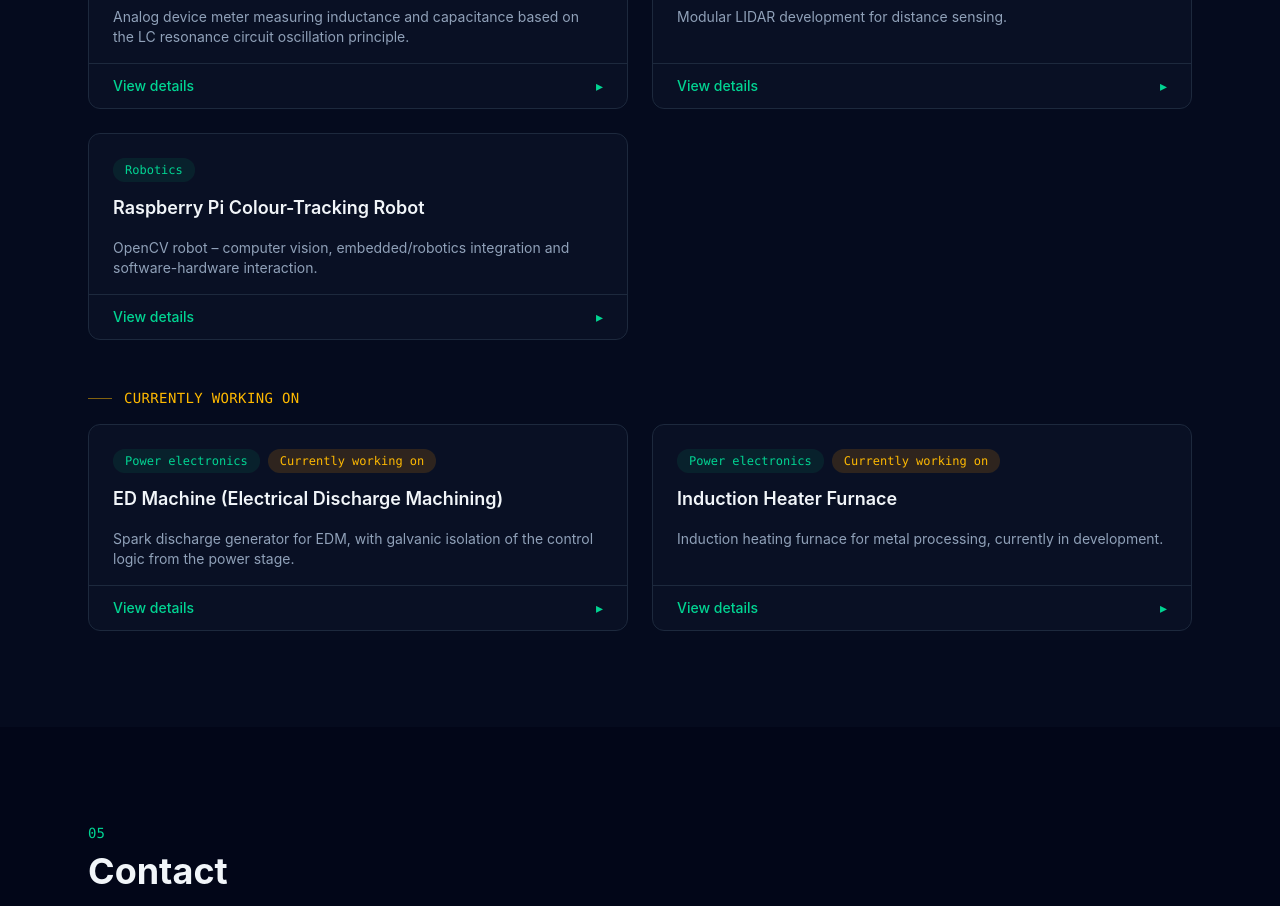
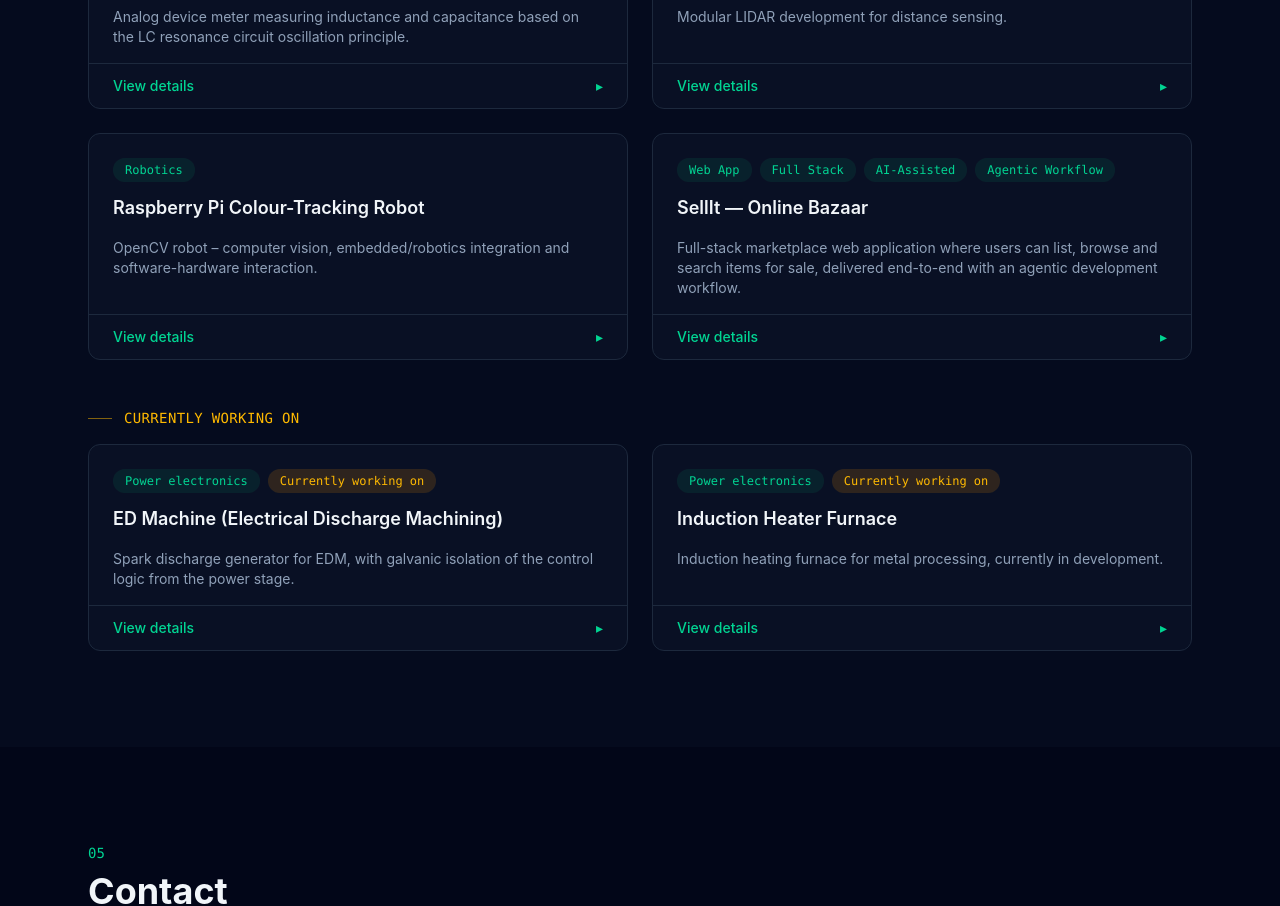
Before and after one commit to 6Theodor6/portfolio, a React (Vite) app: page / in a window 1280 px wide. Shown: the part 4120-5026 px from the top of the page. Built offline with nearby package versions, Linux system fonts and the light colour scheme.

Commit message:
feat: add SellIt online bazaar project

```diff
--- a/src/components/Projects.jsx
+++ b/src/components/Projects.jsx
@@ -157,6 +157,20 @@ export default function Projects() {
                   </li>
                 ))}
               </ul>
+              {active.link && (
+                <a
+                  href={active.link}
+                  target="_blank"
+                  rel="noreferrer"
+                  className="mt-5 inline-flex items-center gap-2 rounded-md bg-emerald-500 px-5 py-2.5 text-sm font-semibold text-slate-950 transition hover:bg-emerald-400"
+                >
+                  {t('projects_visit')}
+                  <svg viewBox="0 0 24 24" fill="none" stroke="currentColor" strokeWidth="2" strokeLinecap="round" strokeLinejoin="round" className="h-4 w-4">
+                    <path d="M18 13v6a2 2 0 0 1-2 2H5a2 2 0 0 1-2-2V8a2 2 0 0 1 2-2h6" />
+                    <path d="M15 3h6v6M10 14L21 3" />
+                  </svg>
+                </a>
+              )}
             </div>
           </div>
         </div>
--- a/src/data.js
+++ b/src/data.js
@@ -249,6 +249,21 @@ export const data = {
         media: [
           { type: 'video', src: '/media/RaspberryPi_robot.mp4', caption: 'Raspberry Pi robot demo' },
           { type: 'video', src: '/media/RaspberryPi_robot_2.mp4', caption: 'Raspberry Pi robot follow-up' },
+        ],
+      },
+      {
+        title: 'SellIt — Online Bazaar',
+        tags: ['Web App', 'Full Stack', 'AI-Assisted', 'Agentic Workflow'],
+        period: '2025',
+        summary:
+          'Full-stack marketplace web application where users can list, browse and search items for sale, delivered end-to-end with an agentic development workflow.',
+        link: 'https://sellit-amber.vercel.app',
+        details: [
+          'Full-stack application: frontend, backend and database, deployed to production',
+          'Developed end-to-end using an agentic workflow with AI-assisted development',
+          'AI agents used for rapid prototyping, code generation, debugging and iterative refinement',
+          'Marketplace features: item listing, browsing, searching and item details',
+          'Responsive UI deployed live at sellit-amber.vercel.app',
         ],
       },
     ],
@@ -511,6 +526,21 @@ export const data = {
           { type: 'video', src: '/media/RaspberryPi_robot_2.mp4', caption: 'Raspberry Pi robot - druhá ukázka' },
         ],
       },
+      {
+        title: 'SellIt — Online bazar',
+        tags: ['Web app', 'Full Stack', 'AI-asistované', 'Agentní workflow'],
+        period: '2025',
+        summary:
+          'Full-stack bazarová webová aplikace, kde uživatelé vystavují, prohlížejí a vyhledávají inzeráty, postavená end-to-end s použitím agentního vývojového workflow.',
+        link: 'https://sellit-amber.vercel.app',
+        details: [
+          'Full-stack aplikace: frontend, backend a databáze, nasazeno do produkce',
+          'Vyvíjeno end-to-end pomocí agentního workflow s AI-asistovaným vývojem',
+          'AI agenti pro rychlé prototypování, generování kódu, debugging a iterativní vylepšování',
+          'Marketplace funkce: vystavování inzerátů, prohlížení, vyhledávání a detail inzerátu',
+          'Responzivní UI, živě nasazeno na sellit-amber.vercel.app',
+        ],
+      },
     ],
 
     contact: {
--- a/src/translations.js
+++ b/src/translations.js
@@ -24,6 +24,7 @@ export const translations = {
     projects_view: 'View details',
     projects_current: 'Currently working on',
     projects_completed: 'Completed projects',
+    projects_visit: 'Visit live app',
 
     contact_title: 'Contact',
     contact_subtitle: "Let's build something together",
@@ -57,6 +58,7 @@ export const translations = {
     projects_view: 'Zobrazit detaily',
     projects_current: 'Aktuálně na tom pracuji',
     projects_completed: 'Dokončené projekty',
+    projects_visit: 'Navštívit aplikaci',
 
     contact_title: 'Kontakt',
     contact_subtitle: 'Pojďme tvořit společně',
```
